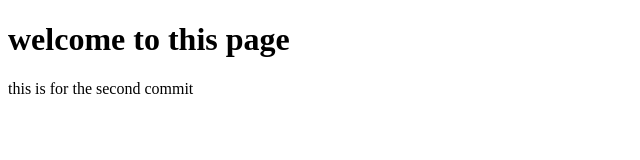
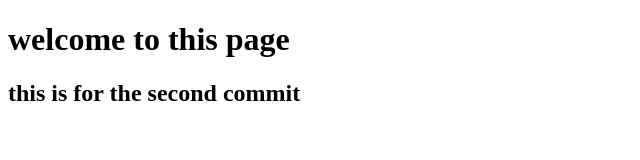
Before and after one commit to Shashankkafle/coursera-test, a plain HTML site: page site/index.html in a window 1280 px wide. Shown: the whole page, without its empty margins (0-640 px from the left). Drawn offline with Linux system fonts and the light colour scheme.

Commit message:
the third commit

```diff
--- a/site/index.html
+++ b/site/index.html
@@ -7,6 +7,6 @@
     </head>
     <body>
       <h1>welcome to this page</h1>
-      this is for the second commit
+     <h2> this is for the second commit</h2>
     </body>
 </html>
```
